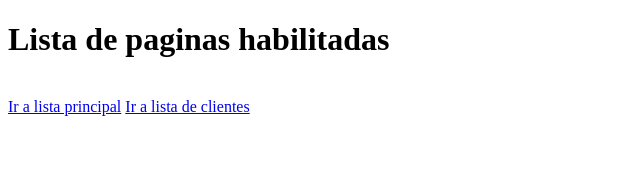
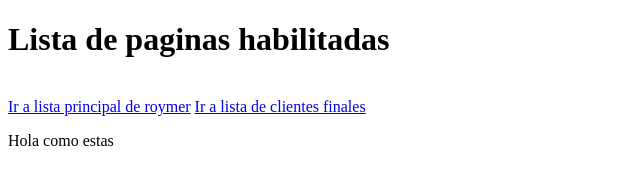
Before and after one commit to DevTempSistemas/example1, a plain HTML site: page index.html in a window 1280 px wide. Shown: the whole page, without its empty margins (0-640 px from the left). Drawn offline with Linux system fonts and the light colour scheme.

Commit message:
cambios hechos en el archivo index.html

```diff
--- a/index.html
+++ b/index.html
@@ -11,8 +11,9 @@
     <h1>Lista de paginas habilitadas</h1>
 
     <br>
-    <a href="roymer.html">Ir a lista principal</a>
-    <a href="Clientes.html">Ir a lista de clientes</a>
+    <a href="roymer.html">Ir a lista principal de roymer</a>
+    <a href="Clientes.html">Ir a lista de clientes finales</a>
+    <p>Hola como estas</p>
 
 </body>
 </html>
```
